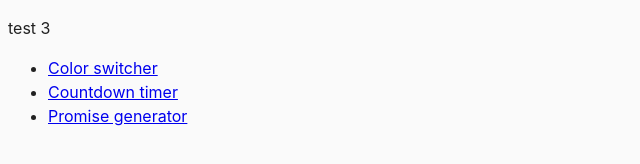
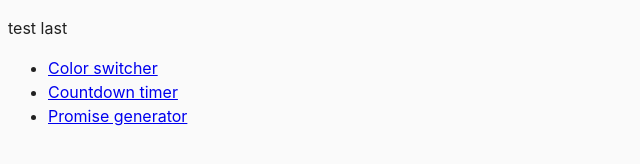
Before and after one commit to nicksolony/goit-js-hw-09, a website built with Parcel: page src/index.html in a window 1280 px wide. Shown: the full height of the page, 0-640 px from the left. Built offline with nearby package versions, Linux system fonts and the light colour scheme.

Commit message:
confirming deploy

```diff
--- a/src/index.html
+++ b/src/index.html
@@ -7,7 +7,8 @@
     <link rel="stylesheet" href="css/common.css" />
   </head>
   <body>
-    <p>test 3</p>
+    <p>test last</p>
+
     <ul>
       <li><a href="01-color-switcher.html">Color switcher</a></li>
       <li><a href="02-timer.html">Countdown timer</a></li>
```
